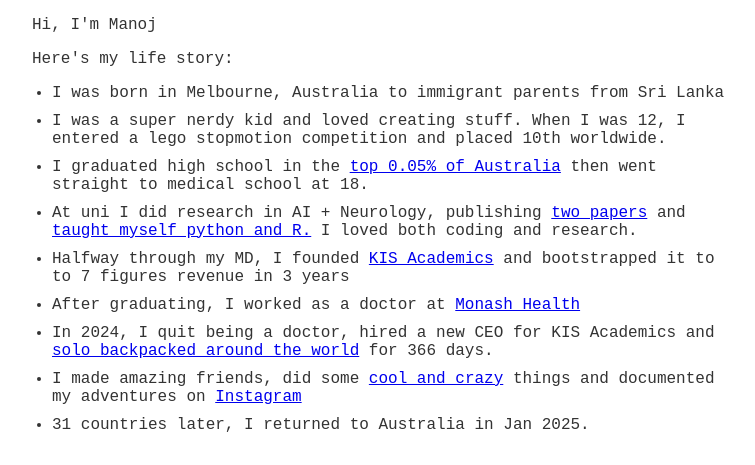
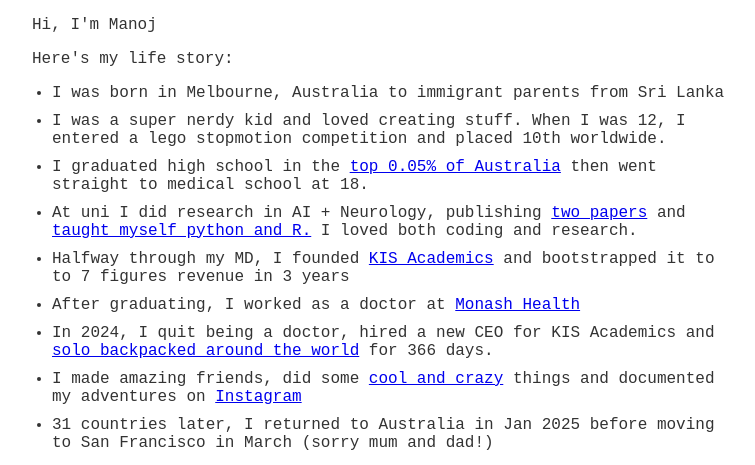
Before and after one commit to Mango117/manoj-website, a website: page index.html in a window 1280 px wide. Shown: the part 474-939 px from the top of the page, without its empty margins (258-1013 px from the left). Drawn offline with Linux system fonts and the light colour scheme; no server answers; a web font is replaced by a local one.

Commit message:
update index.html

```diff
--- a/index.html
+++ b/index.html
@@ -45,7 +45,7 @@
                 <li> After graduating, I worked as a doctor at <a href="https://monashhealth.org/about/">Monash Health</a></li>
                 <li> In 2024, I quit being a doctor, hired a new CEO for KIS Academics and <a href="https://manojarachige.substack.com/p/why-i-travelled-the-world-for-366?r=f82b7">solo backpacked around the world</a> for 366 days.</li>
                 <li> I made amazing friends, did some <a href="https://manojarachige.substack.com/p/7-cool-and-crazy-things-i-did-in?r=f82b7">cool and crazy</a> things and documented my adventures on <a href="https://www.instagram.com/manoj_arachige/">Instagram</a></li>
-                <li> 31 countries later, I returned to Australia in Jan 2025.</li>
+                <li> 31 countries later, I returned to Australia in Jan 2025 before moving to San Francisco in March (sorry mum and dad!)</li>
             </ul>
         </section>
 
```
